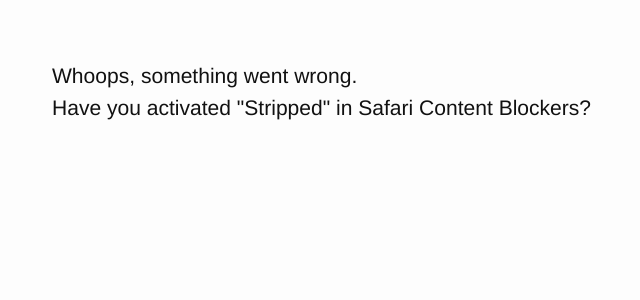
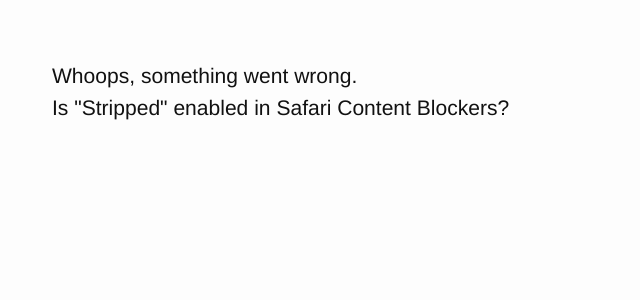
Before and after one commit to acdpnk/hackmopscom, a Jekyll site: the page built from stripped-onboarding.md, in a window 1280 px wide. Shown: the top 300 px of the page, without its empty margins (218-858 px from the left). Built offline with Jekyll 4.4.1, drawn with Linux system fonts in a browser that asks for light colours; nearby versions of some CDN libraries; some web fonts are replaced.

Commit message:
less awkward onboarding error

```diff
--- a/stripped-onboarding.md
+++ b/stripped-onboarding.md
@@ -8,7 +8,7 @@ permalink: /stripped/onboarding/
 <div id="fail" class="onboarding-fail" style="display:none">
     <h3>
         Whoops, something went wrong.<br />
-        Have you activated &quot;Stripped&quot; in Safari Content Blockers?
+        Is &quot;Stripped&quot; enabled in Safari Content Blockers?
     </h3>
 </div>
 
```
